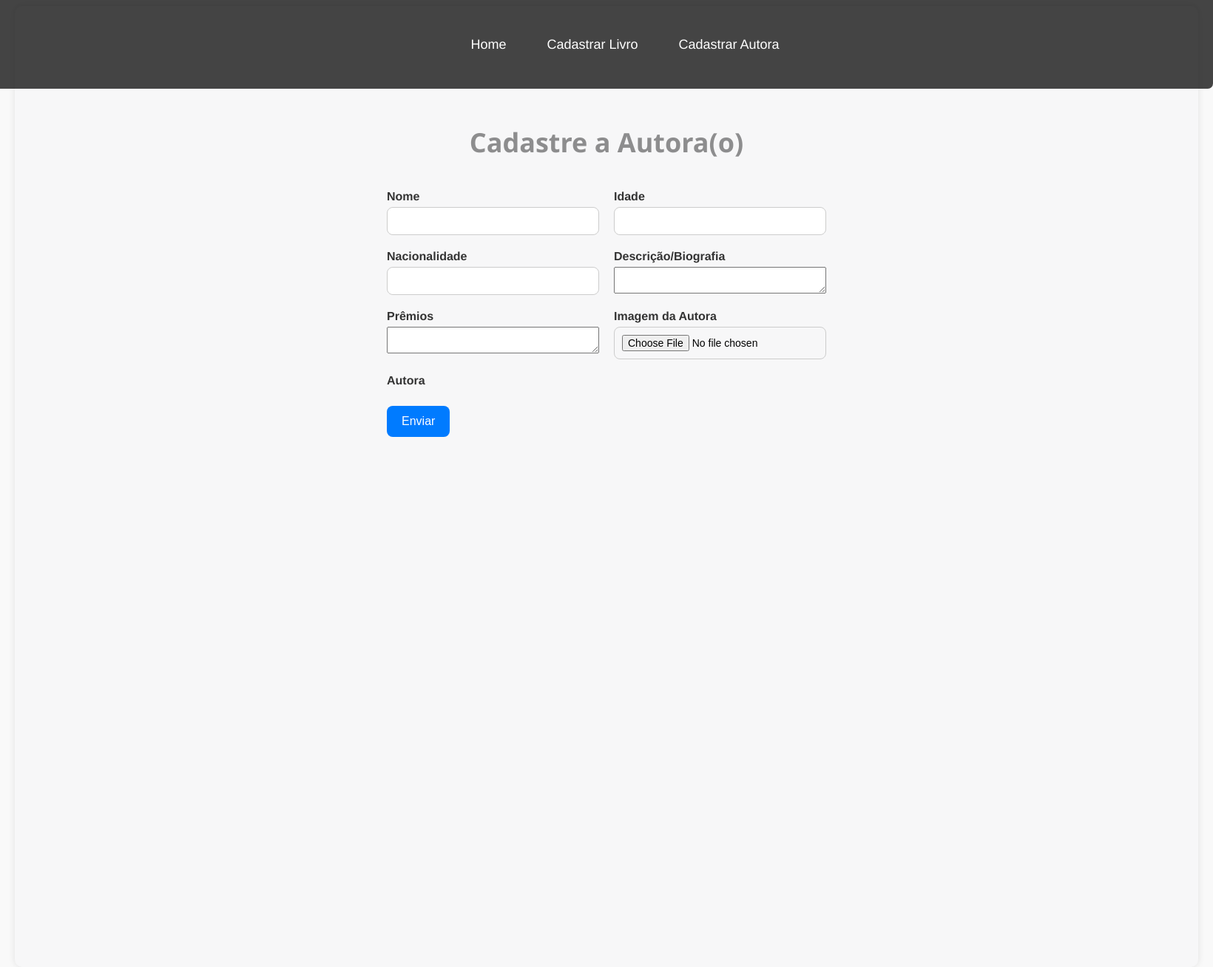
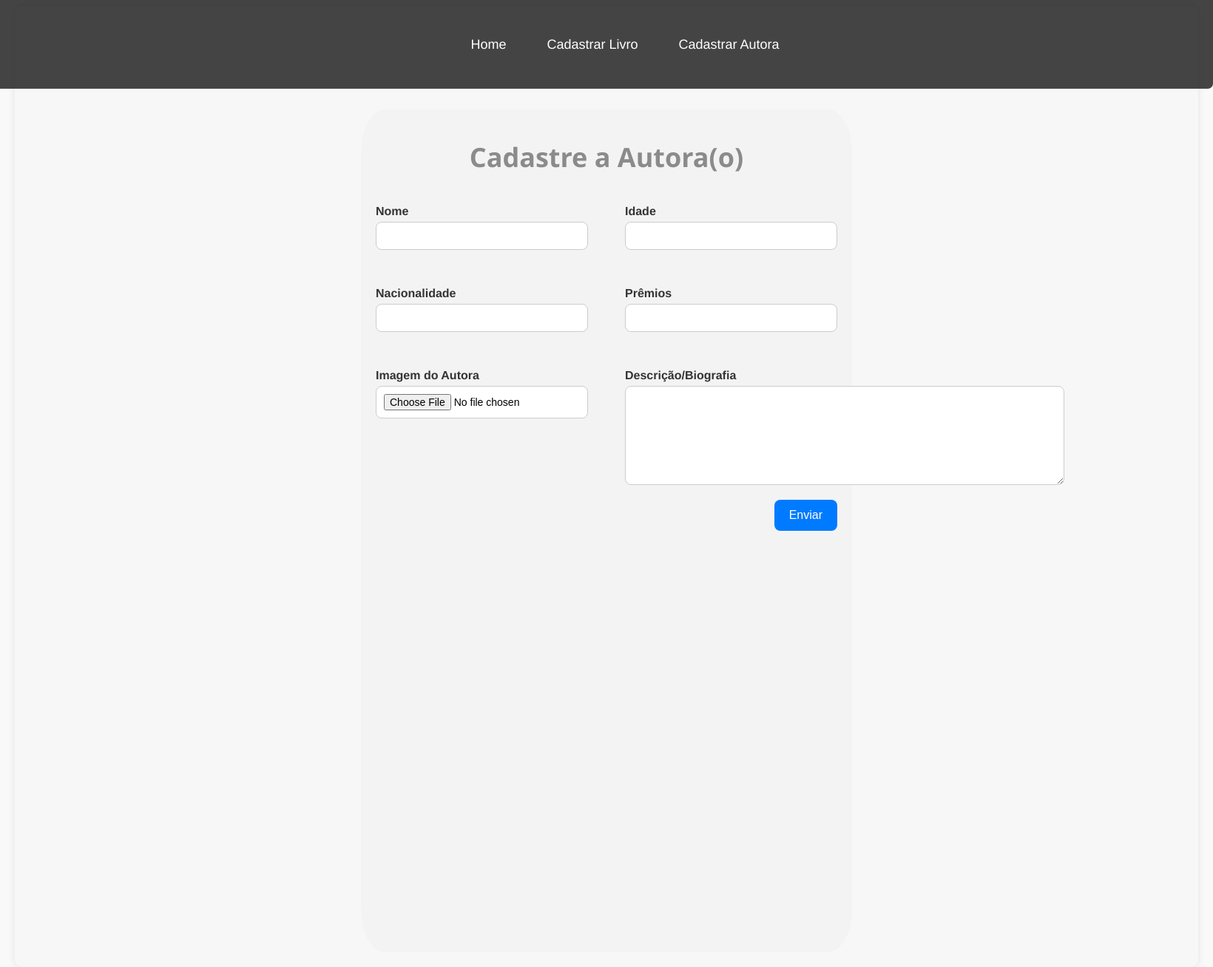
Before and after one commit to GabrielBacaf/projectFacuPhpPuro, a PHP site: page /Pages/autor/create.php in a window 1640 px wide. Shown: the whole page at 74% size. Run offline with PHP 8.4, Linux system fonts and the light colour scheme.

Commit message:
refactor: reajeitando os formularios

```diff
--- a/Pages/autor/_form.php
+++ b/Pages/autor/_form.php
@@ -11,21 +11,25 @@
         <label for="nacionalidade">Nacionalidade</label>
         <input type="text" name="nacionalidade" id="nacionalidade" value="<?= htmlspecialchars($autora['nacionalidade'] ?? '') ?>">
     </div>
+
+    <div>
+        <label for="premios">Prêmios</label>
+        <input type="text" name="premios" id="premios" value="<?= htmlspecialchars($autora['premios'] ?? '') ?>">
+    </div>
+
+    <div>
+        <label for="imagem">Imagem do Autora</label>
+        <input class="file" type="file" name="imagem" accept="image/*">
+        <?php if (!empty($errors['imagem'])): ?>
+            <span style="color:red"><?= htmlspecialchars($errors['imagem']) ?></span>
+        <?php endif; ?>
+    </div>
+
     <div>
         <label for="descricao">Descrição/Biografia</label>
-        <textarea name="descricao" id="descricao"><?= htmlspecialchars($autora['descricao'] ?? '') ?></textarea>
+        <textarea class="resumo" name="descricao" rows="7"><?= htmlspecialchars($autora['descricao'] ?? '') ?></textarea>
+        <?php if (!empty($errors['descricao'])): ?>
+            <span style="color:red"><?= htmlspecialchars($errors['descricao']) ?></span>
+        <?php endif; ?>
     </div>
-    <div>
-        <label for="premios">Prêmios</label>
-        <textarea name="premios" id="premios"><?= htmlspecialchars($autora['premios'] ?? '') ?></textarea>
-    </div>
-    <!-- Novo campo para imagem -->
-    <div>
-        <label for="imagem">Imagem da Autora</label>
-        <input type="file" name="imagem" id="imagem" accept="image/*">
-    </div>
-    <div>
-    <label for="autor_id">Autora</label>
-
 </div>
-</div>
--- a/Pages/autor/create.php
+++ b/Pages/autor/create.php
@@ -4,13 +4,15 @@ ob_start(); // captura todo o conteúdo da página
 
 ?>
 
-<section>
+<section class="formCadastro">
     <form action="/projectFacuPhpPuro/controller/bookController.php" method="POST" enctype="multipart/form-data">
         <input type="hidden" name="action" value="store">
 
         <h1>Cadastre a Autora(o)</h1>
         <?php include_once __DIR__ . '/_form.php'; ?>
-        <button type="submit">Enviar</button>
+        <div class="button-azul">
+            <button type="submit">Enviar</button>
+        </div>
     </form>
 </section>
 
--- a/Pages/autor/edit.php
+++ b/Pages/autor/edit.php
@@ -6,7 +6,7 @@ ob_start();
 
 ?>
 
-<section>
+<section class="formCadastro">
    <form action="/projectFacuPhpPuro/controller/bookController.php" method="POST" enctype="multipart/form-data">
         <input type="hidden" name="action" value="update">
         <input type="hidden" name="id" value="<?= $book['id']?>">
--- a/Pages/fragments/layout.php
+++ b/Pages/fragments/layout.php
@@ -11,9 +11,7 @@
     <header>
         <?php include_once __DIR__ . '/header.php'; ?>
     </header>
-
-
-    <main id="home">
+    <main>
         <div class="container">
             <div>
                 <?php include_once __DIR__ . '/session.php'; ?>
--- a/Pages/livro/create.php
+++ b/Pages/livro/create.php
@@ -12,13 +12,15 @@ ob_start();
 
 ?>
 
-<section>
+<section class="formCadastro">
     <form action="/projectFacuPhpPuro/controller/bookController.php" method="POST" enctype="multipart/form-data">
         <input type="hidden" name="action" value="store">
 
         <h1>Cadastrar Livro</h1>
         <?php include_once __DIR__ . '/_form.php'; ?>
-        <button type="submit">Enviar</button>
+        <div class="button-azul">
+            <button type="submit">Enviar</button>
+        </div>
     </form>
 </section>
 
--- a/index.php
+++ b/index.php
@@ -11,7 +11,7 @@ ob_start(); // começa a capturar o HTML
     <div class="row">
         <?php include_once __DIR__ . '/Pages/fragments/session.php'; ?>
     </div>
-    <div id="criarLivro">
+    <div class="button-azul">
         <form class="button" action="controller/bookController.php" method="GET" style="display:inline">
             <input type="hidden" name="action" value="create">
             <button type="submit">Cadastrar </button>
--- a/static/css/style.css
+++ b/static/css/style.css
@@ -10,7 +10,6 @@ body {
 
 .container {
     padding: 140px 20px 20px 20px;
-    /* topo 140px, direita/baixo/esquerda 20px */
     min-width: 1080px;
     width: 1600px;
     height: 1300px;
@@ -43,13 +42,18 @@ body {
 
 }
 
-/* #home {
-    width: 1200px;
-    height: 1080px;
+.formCadastro {
     display: flex;
-    justify-content: center;
-    box-sizing: border-box;
-} */
+    padding: 20px;
+    border-radius: 5%;
+    background-color: rgba(230, 222, 222, 0.154);
+}
+
+/* border: 2px solrgba(230, 222, 222, 0.189)
+    width: 1080px;
+    height: 1080px; */
+
+
 
 .navbar-transparente .nav-item .nav-link {
     color: white;
@@ -107,7 +111,7 @@ body {
 .row {
     display: grid;
     grid-template-columns: repeat(2, 1fr);
-    gap: 20px;
+    gap: 50px;
     margin-top: 20px;
 
 }
@@ -127,7 +131,9 @@ label {
 
 input[type="text"],
 input[type="number"],
-input[type="file"] {
+input[type="file"],
+.resumo,
+select {
     padding: 10px;
     border: 1px solid #ccc;
     border-radius: 8px;
@@ -139,21 +145,36 @@ input[type="file"] {
 
 input[type="text"]:focus,
 input[type="number"]:focus,
-input[type="file"]:focus {
+input[type="file"]:focus,
+select:focus {
     border-color: #007BFF;
     box-shadow: 0 0 5px rgba(0, 123, 255, 0.5);
     outline: none;
 
 }
 
+.resumo {
+    width: calc(200% + 20px);
+}
+
+.resumo:focus {
+    border-color: #007BFF;
+    box-shadow: 0 0 5px rgba(0, 123, 255, 0.5);
+    outline: none;
+}
+
+.file {
+    background-color: white;
+}
+
 button {
     margin-top: 20px;
-
     padding: 12px 20px;
     border: none;
     border-radius: 8px;
     background-color: #007BFF;
     color: white;
+    justify-content: right;
     font-size: 16px;
     cursor: pointer;
     transition: 0.3s;
@@ -180,9 +201,14 @@ h1 {
     text-shadow: rgba(0, 0, 0, 0.724);
 }
 
-#criarLivro {
+.button-azul {
     display: flex;
     justify-content: right;
+}
+
+select {
+    height: 40px;
+
 }
 
 .flash-message {
```
Also changed, not shown: Pages/livro/_form.php (+3 -7 lines), Pages/livro/edit.php (+4 -3 lines).
